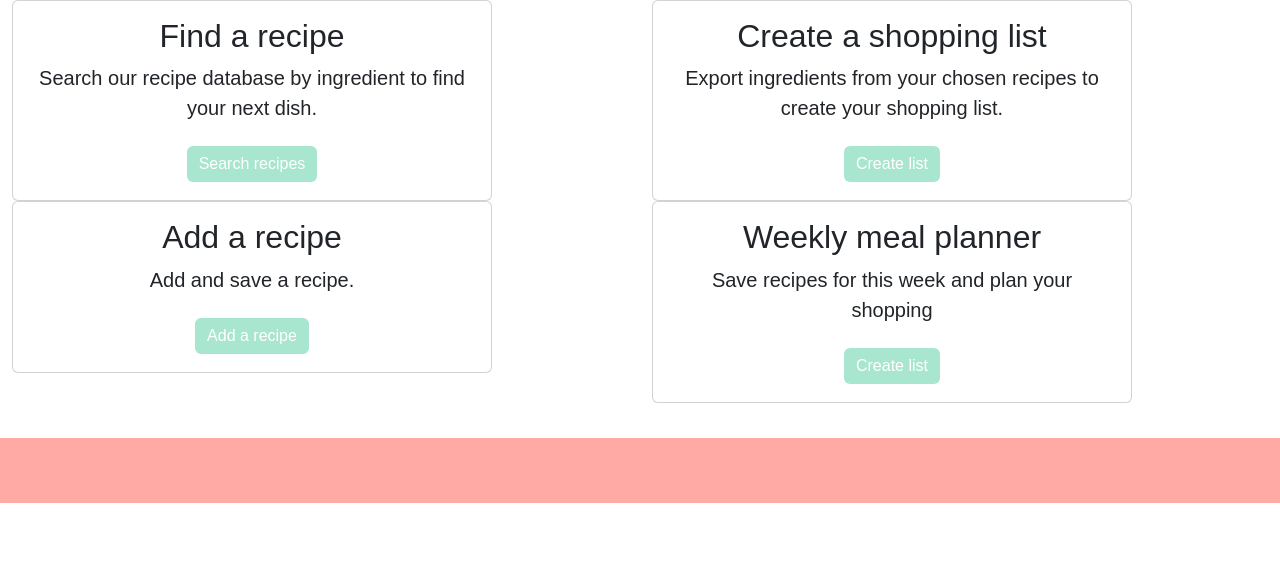
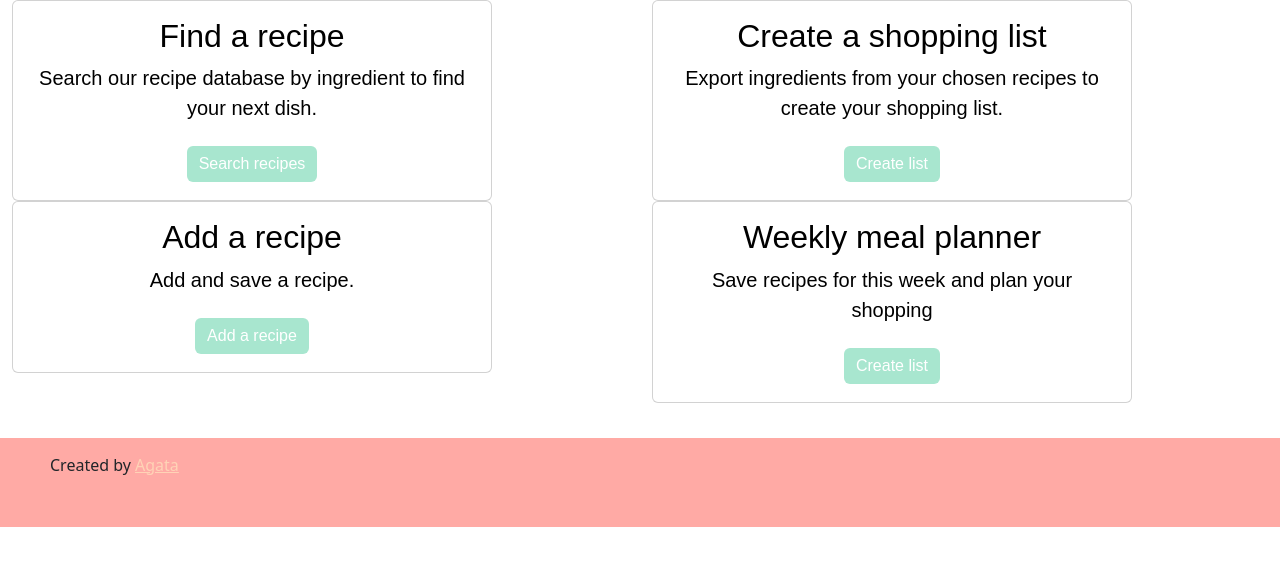
Before and after one commit to ak-run/diy-recipe-box, a React (Create React App) app: page /AddRecuoe in a window 1280 px wide. Shown: the top 566 px of the page. Built offline with nearby package versions, Linux system fonts and the light colour scheme.

Commit message:
added link to footer

```diff
--- a/package.json
+++ b/package.json
@@ -8,7 +8,9 @@
     "@testing-library/react": "^13.4.0",
     "@testing-library/user-event": "^13.5.0",
     "axios": "^1.3.5",
+    "bootstrap": "^5.2.3",
     "react": "^18.2.0",
+    "react-bootstrap": "^2.7.4",
     "react-dom": "^18.2.0",
     "react-router-dom": "^6.10.0",
     "react-scripts": "5.0.1",
--- a/src/components/Footer.jsx
+++ b/src/components/Footer.jsx
@@ -5,6 +5,7 @@ export const Footer = () => {
   return (
     <div className="footer">
       <div className="footer-info">
+        <p>Created by <a href="https://github.com/ak-run" target="_blank" >Agata</a></p>
       </div>
     </div>
   );
```
Also changed, not shown: 1 other file (tests, documents, lock files or other folders).
